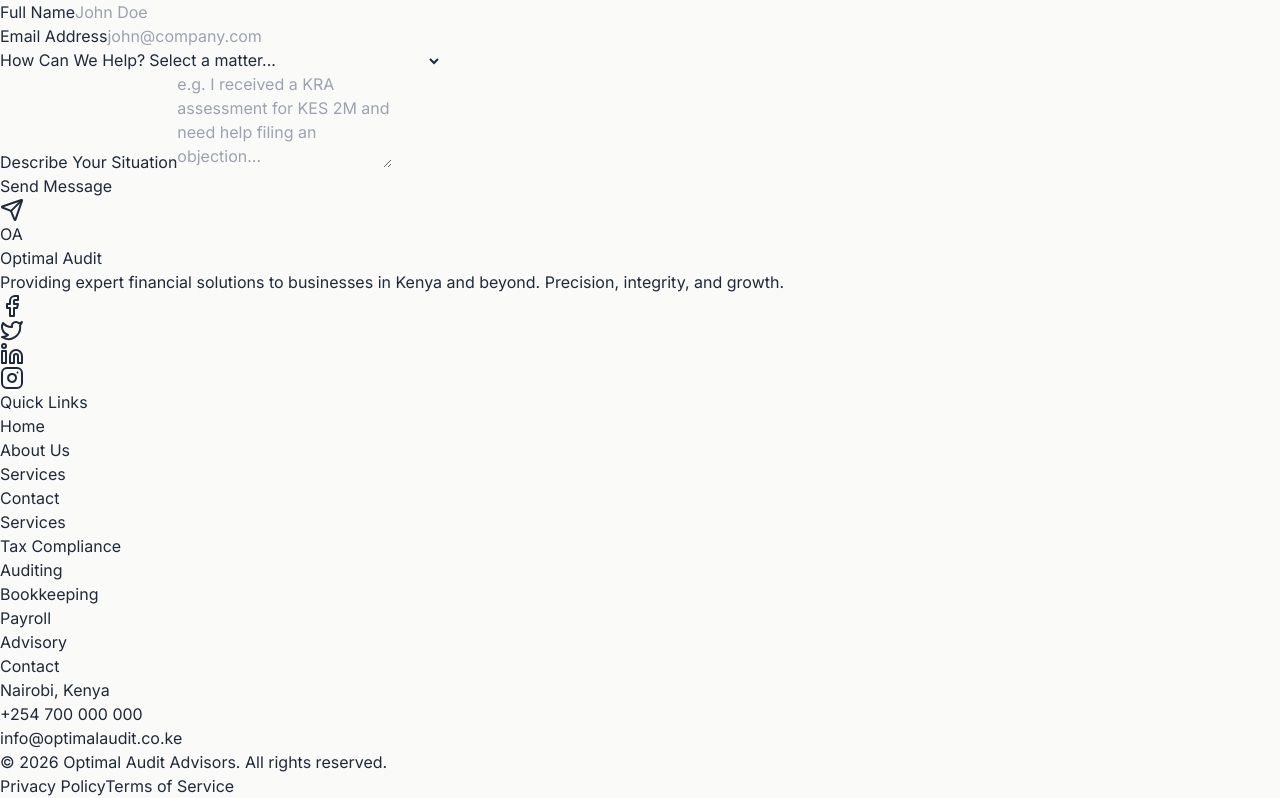
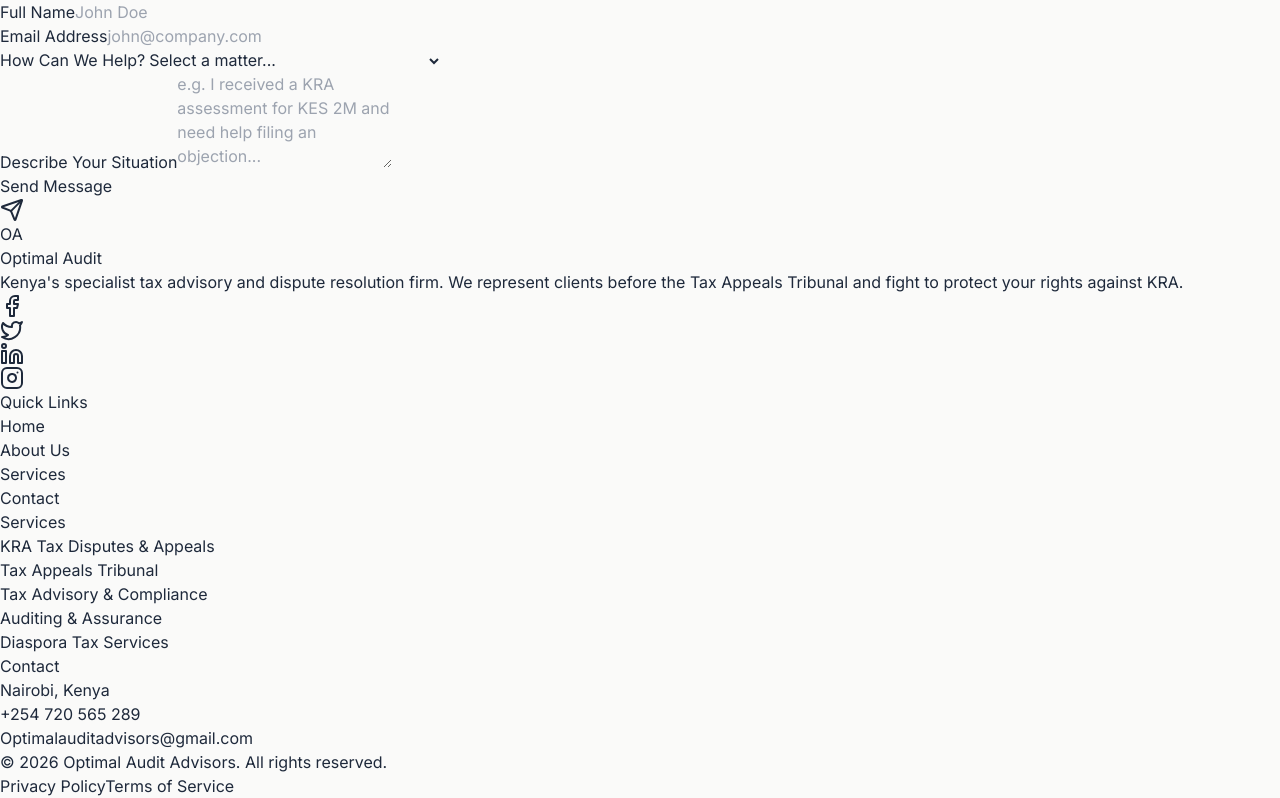
Before and after one commit to Maneno-Michael/Optimal-Audit-Advisors, a React (Vite) app: page / in a window 1280 px wide. Shown: the part 7970-8768 px from the top of the page. Built offline with nearby package versions, Linux system fonts and the light colour scheme.

Commit message:
Footer update

```diff
--- a/src/components/Contact.tsx
+++ b/src/components/Contact.tsx
@@ -73,7 +73,7 @@
                 <h4 className="text-lg font-bold text-slate-900 mb-1">
                   Email Us
                 </h4>
-                <p className="text-slate-600">info@optimalaudit.co.ke</p>
+                <p className="text-slate-600">Optimalauditadvisors@gmail.com</p>
                 <p className="text-slate-500 text-sm mt-1">
                   We reply within 24 hours
                 </p>
--- a/src/components/Footer.tsx
+++ b/src/components/Footer.tsx
@@ -16,8 +16,9 @@
               </span>
             </div>
             <p className="text-sm leading-relaxed mb-6">
-              Providing expert financial solutions to businesses in Kenya and
-              beyond. Precision, integrity, and growth.
+              Kenya's specialist tax advisory and dispute resolution firm. We
+              represent clients before the Tax Appeals Tribunal and fight to
+              protect your rights against KRA.
             </p>
             <div className="flex gap-4">
               <a href="#" className="hover:text-amber-500 transition-colors">
@@ -76,28 +77,31 @@
             <h4 className="text-white font-bold mb-6">Services</h4>
             <ul className="space-y-3 text-sm">
               <li>
-                <a href="#" className="hover:text-amber-500 transition-colors">
-                  Tax Compliance
+                <a
+                  href="/services/kra-tax-disputes-appeals"
+                  className="hover:text-amber-500 transition-colors"
+                >
+                  KRA Tax Disputes & Appeals
                 </a>
               </li>
               <li>
                 <a href="#" className="hover:text-amber-500 transition-colors">
-                  Auditing
+                  Tax Appeals Tribunal
                 </a>
               </li>
               <li>
                 <a href="#" className="hover:text-amber-500 transition-colors">
-                  Bookkeeping
+                  Tax Advisory & Compliance
                 </a>
               </li>
               <li>
                 <a href="#" className="hover:text-amber-500 transition-colors">
-                  Payroll
+                  Auditing & Assurance
                 </a>
               </li>
               <li>
                 <a href="#" className="hover:text-amber-500 transition-colors">
-                  Advisory
+                  Diaspora Tax Services
                 </a>
               </li>
             </ul>
@@ -108,8 +112,8 @@
             <h4 className="text-white font-bold mb-6">Contact</h4>
             <ul className="space-y-3 text-sm">
               <li>Nairobi, Kenya</li>
-              <li>+254 700 000 000</li>
-              <li>info@optimalaudit.co.ke</li>
+              <li>+254 720 565 289</li>
+              <li>Optimalauditadvisors@gmail.com</li>
             </ul>
           </div>
         </div>
```
